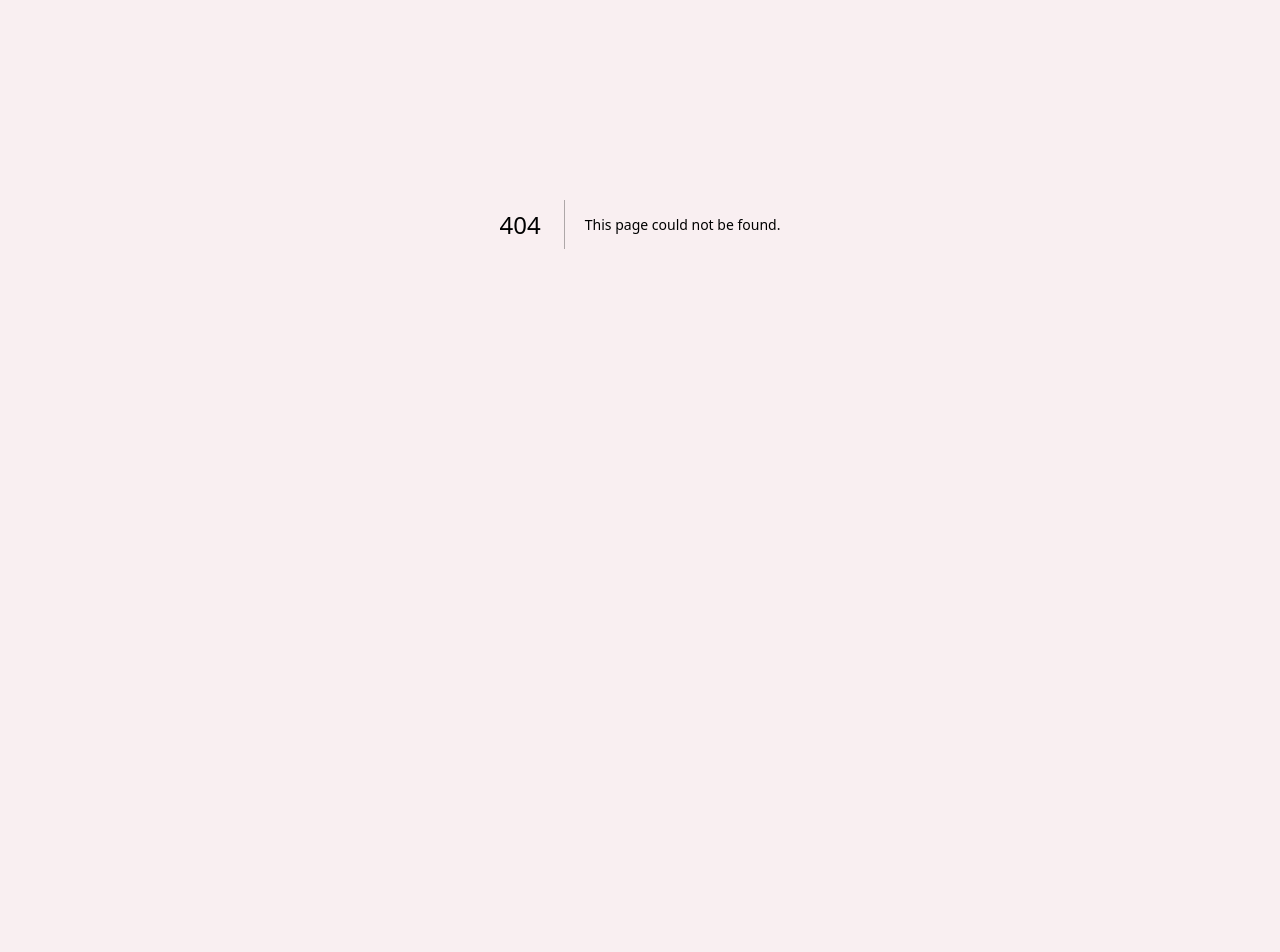
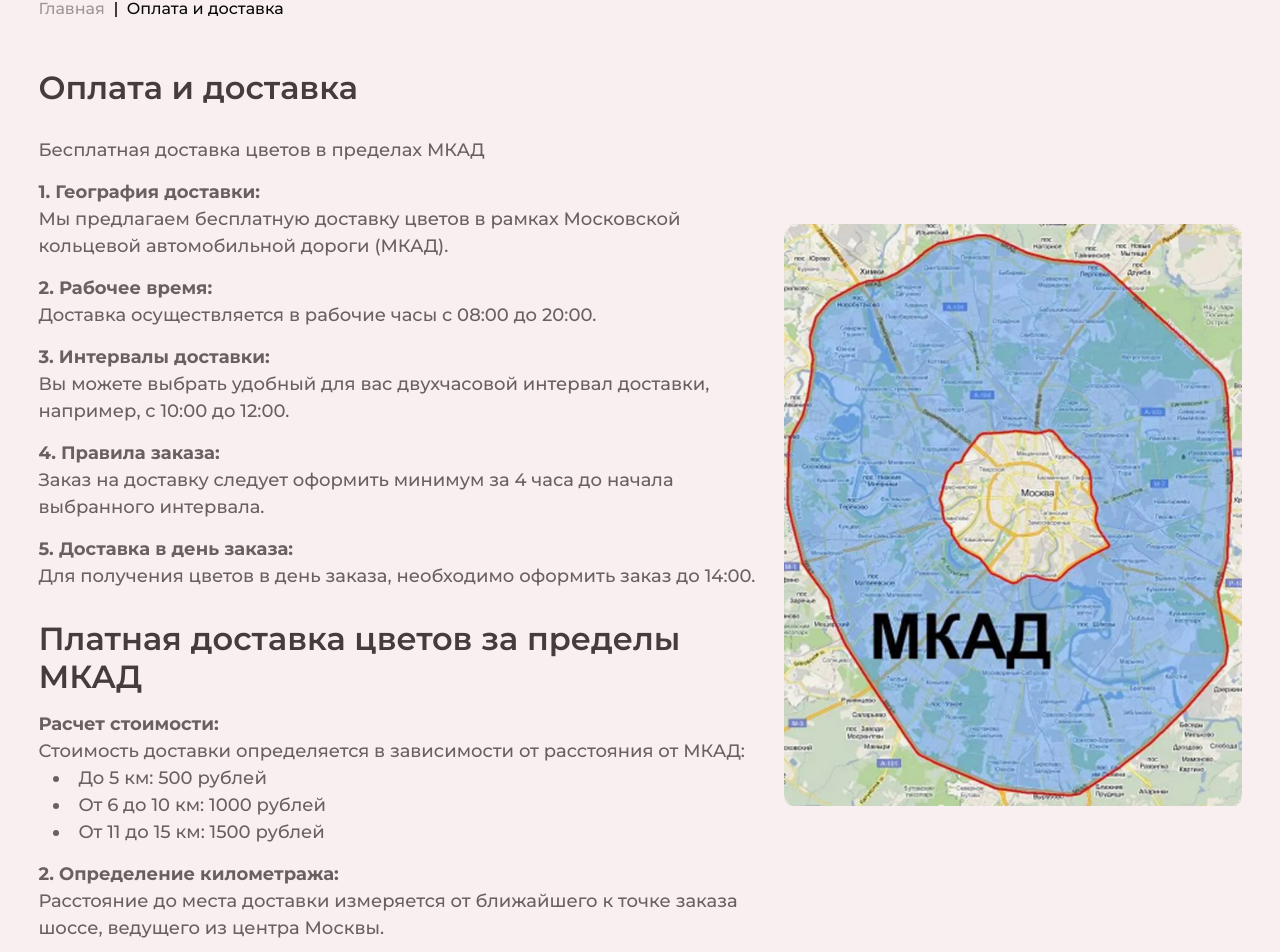
Before and after one commit to OktamovShokhjahon/flower-online-shop, a Next.js app: page /payment-and-delivery in a window 1280 px wide. Before the commit this address had no page. Shown: the part 176-1128 px from the top of the page. Before the commit the page ends 800 px from the top, so only its background shows below. Built offline with nearby package versions, Linux system fonts and the light colour scheme.

Commit message:
payment and delivery end

```diff
--- /dev/null
+++ b/app/(root)/payment-and-delivery/page.jsx
@@ -0,0 +1,90 @@
+import { Popular } from "../_components";
+import BreadCrumps from "../_components/breadcrumps";
+import map from "../../../public/images/map.png";
+import Image from "next/image";
+
+function PaymentAndDelivery() {
+  const links = [
+    {
+      name: "Главная",
+      href: "/",
+    },
+    {
+      name: "Оплата и доставка",
+      href: "/payment-and-delivery",
+    },
+  ];
+
+  return (
+    <div className="main-container">
+      <BreadCrumps links={links} />
+
+      <div className="flex justify-between flex-col desktop:flex-row gap-[20px] mb-[100px]">
+        <div className="max-w-full desktop:max-w-[60%] w-full flex flex-col gap-[30px] mt-[50px]">
+          <h1 className="bolder-title">Оплата и доставка</h1>
+          <div className="flex flex-col gap-[15px]">
+            <h2 className="light-description">
+              Бесплатная доставка цветов в пределах МКАД
+            </h2>
+            <p className="light-description">
+              <span>1. География доставки:</span> <br /> Мы предлагаем
+              бесплатную доставку цветов в рамках Московской кольцевой
+              автомобильной дороги (МКАД).
+            </p>
+            <p className="light-description">
+              <span>2. Рабочее время:</span> <br /> Доставка осуществляется в
+              рабочие часы с 08:00 до 20:00.
+            </p>
+            <p className="light-description">
+              <span>3. Интервалы доставки:</span> <br /> Вы можете выбрать
+              удобный для вас двухчасовой интервал доставки, например, с 10:00
+              до 12:00.
+            </p>
+            <p className="light-description">
+              <span>4. Правила заказа:</span> <br />
+              Заказ на доставку следует оформить минимум за 4 часа до начала
+              выбранного интервала.
+            </p>
+            <p className="light-description">
+              <span>5. Доставка в день заказа:</span> <br /> Для получения
+              цветов в день заказа, необходимо оформить заказ до 14:00.
+            </p>
+          </div>
+          <div className="flex flex-col gap-[15px]">
+            <h2 className="bolder-title">
+              Платная доставка цветов за пределы МКАД
+            </h2>
+            <div className="light-description">
+              <span>Расчет стоимости:</span> <br /> Стоимость доставки
+              определяется в зависимости от расстояния от МКАД:
+              <ul className="disc-list">
+                <li>До 5 км: 500 рублей</li>
+                <li>От 6 до 10 км: 1000 рублей</li>
+                <li>От 11 до 15 км: 1500 рублей</li>
+              </ul>
+            </div>
+            <p className="light-description">
+              <span>2. Определение километража:</span> <br /> Расстояние до
+              места доставки измеряется от ближайшего к точке заказа шоссе,
+              ведущего из центра Москвы.
+            </p>
+            <p className="light-description">
+              <span>3. Время доставки:</span> Сроки доставки могут увеличиваться
+              для адресов, расположенных за пределами МКАД.
+            </p>
+          </div>
+        </div>
+        <div className="max-w-full desktop:max-w-[38%] w-full flex flex-col justify-evenly desktop:items-center gap-[20px]">
+          <div className="max-w-[554px]">
+            <Image src={map} alt="image" width={"100%"} height={"100%"} />
+          </div>
+        </div>
+      </div>
+
+      <Popular />
+      <div className="mb-[100px]"></div>
+    </div>
+  );
+}
+
+export default PaymentAndDelivery;
--- a/app/globals.css
+++ b/app/globals.css
@@ -137,6 +137,10 @@ html {
   @apply text-[#453C3C] left-[35px] relative text-[16px] font-montserrat font-[400] list-decimal before:h-full before:w-[2px] before:bg-[#453C3C] before:absolute before:left-[-30px] before:top-0;
 }
 
+.disc-list {
+  @apply list-disc list-inside relative left-[15px];
+}
+
 img {
   pointer-events: none;
   user-select: none;
```
Also changed, not shown: public/images/map.png (added).
